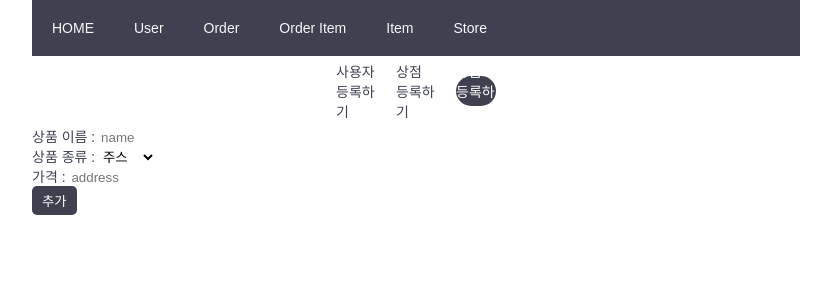
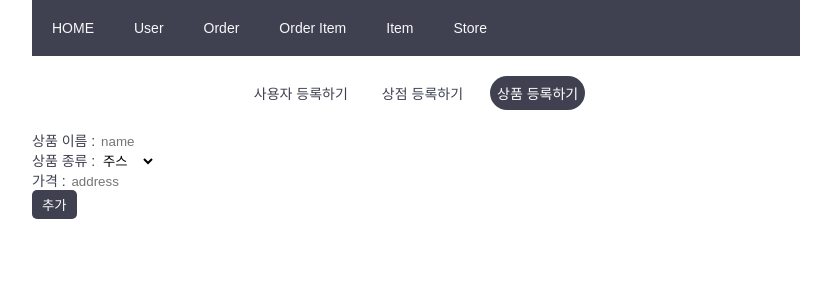
Before and after one commit to sangeun99/crm-page, a Flask app: page /item/register in a window 1280 px wide. Shown: the top 300 px of the page, without its empty margins (224-1055 px from the left). Run offline with Flask 3, Linux system fonts and the light colour scheme.

Commit message:
💄 style: 범용적인 버튼 디자인

```diff
--- a/static/style.css
+++ b/static/style.css
@@ -196,8 +196,7 @@ button:hover {
   display: flex;
   justify-content: center;
   align-items: center;
-  width: 40px;
-  height: 30px;
+  padding: 0.5rem;
   border-radius: 20px;
   font-size: 14px;
 }
@@ -207,7 +206,7 @@ button:hover {
   color: var(--white)
 }
 
-.filter:not(.current):hover {
+.filter:not(.selected):hover {
   background-color: var(--bs-blue-light);
 }
 
```
